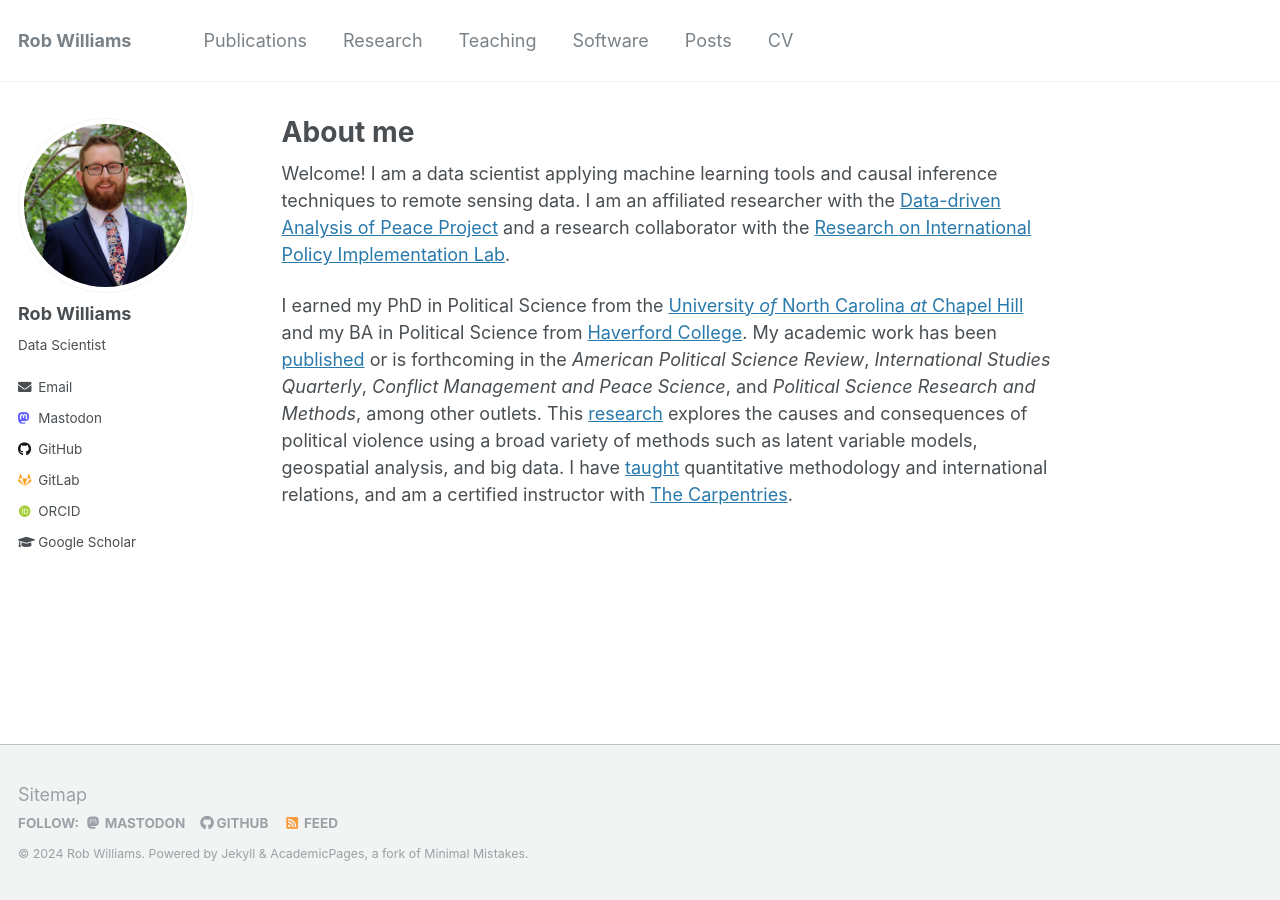
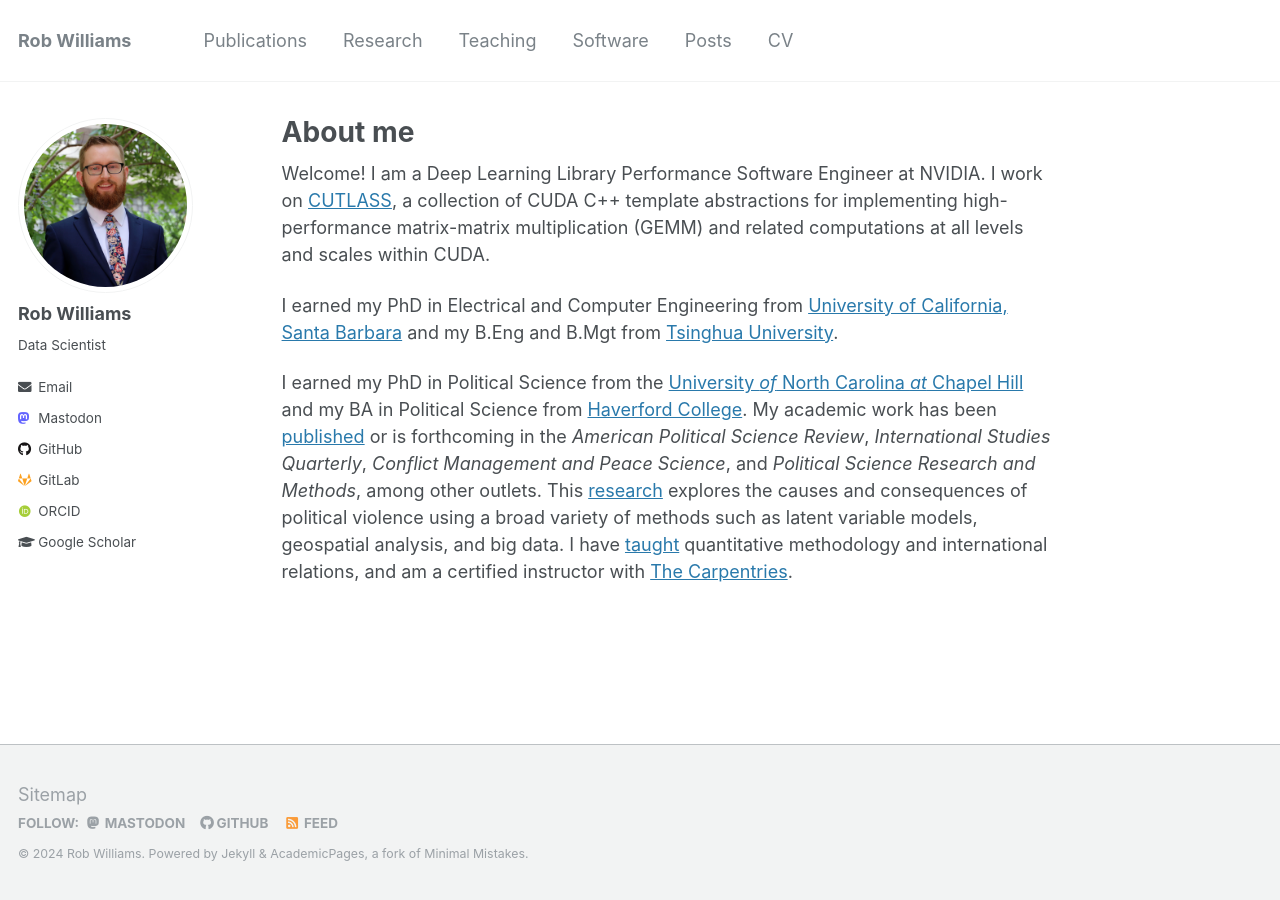
Before and after one commit to apuaaChen/zhaodong_chen, a Jekyll site: the page built from _pages/about.md, in a window 1280 px wide. Built offline with Jekyll 4.4.1, drawn with Linux system fonts in a browser that asks for light colours; some web fonts are replaced.

Commit message:
Update about.md

```diff
--- a/_pages/about.md
+++ b/_pages/about.md
@@ -7,12 +7,9 @@ redirect_from:
   - /about/
   - /about.html
 ---
+Welcome! I am a Deep Learning Library Performance Software Engineer at NVIDIA. I work on [CUTLASS](https://github.com/NVIDIA/cutlass), a collection of CUDA C++ template abstractions for implementing high-performance matrix-matrix multiplication (GEMM) and related computations at all levels and scales within CUDA.
 
-Welcome! I am a data scientist applying machine learning tools and causal
-inference techniques to remote sensing data. I am an affiliated
-researcher with the [Data-driven Analysis of Peace Project](https://dapp-lab.org)
-and a research collaborator with the
-[Research on International Policy Implementation Lab](https://bridgingthegapproject.org/ripil).
+I earned my PhD in Electrical and Computer Engineering from [University of California, Santa Barbara](https://www.ucsb.edu/) and my B.Eng and B.Mgt from [Tsinghua University](https://www.tsinghua.edu.cn/en/).
 
 I earned my PhD in Political Science from the
 [University *of* North Carolina *at* Chapel Hill](https://www.unc.edu) and my
```
